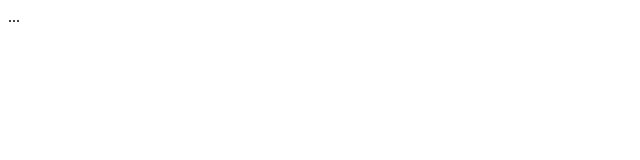
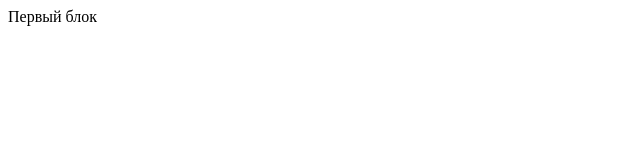
Before and after one commit to Yumaoff/First-project, a plain HTML site: page index.html in a window 1280 px wide. Shown: the whole page, without its empty margins (0-640 px from the left). Drawn offline with Linux system fonts and the light colour scheme.

Commit message:
небольшые правки в index.html

```diff
--- a/index.html
+++ b/index.html
@@ -6,6 +6,8 @@
   <link rel="stylesheet" href="style.css" />
 </head>
 <body>
- ...
+ <dev>
+  Первый блок
+ </dev>
 </body>
 </html>
```
